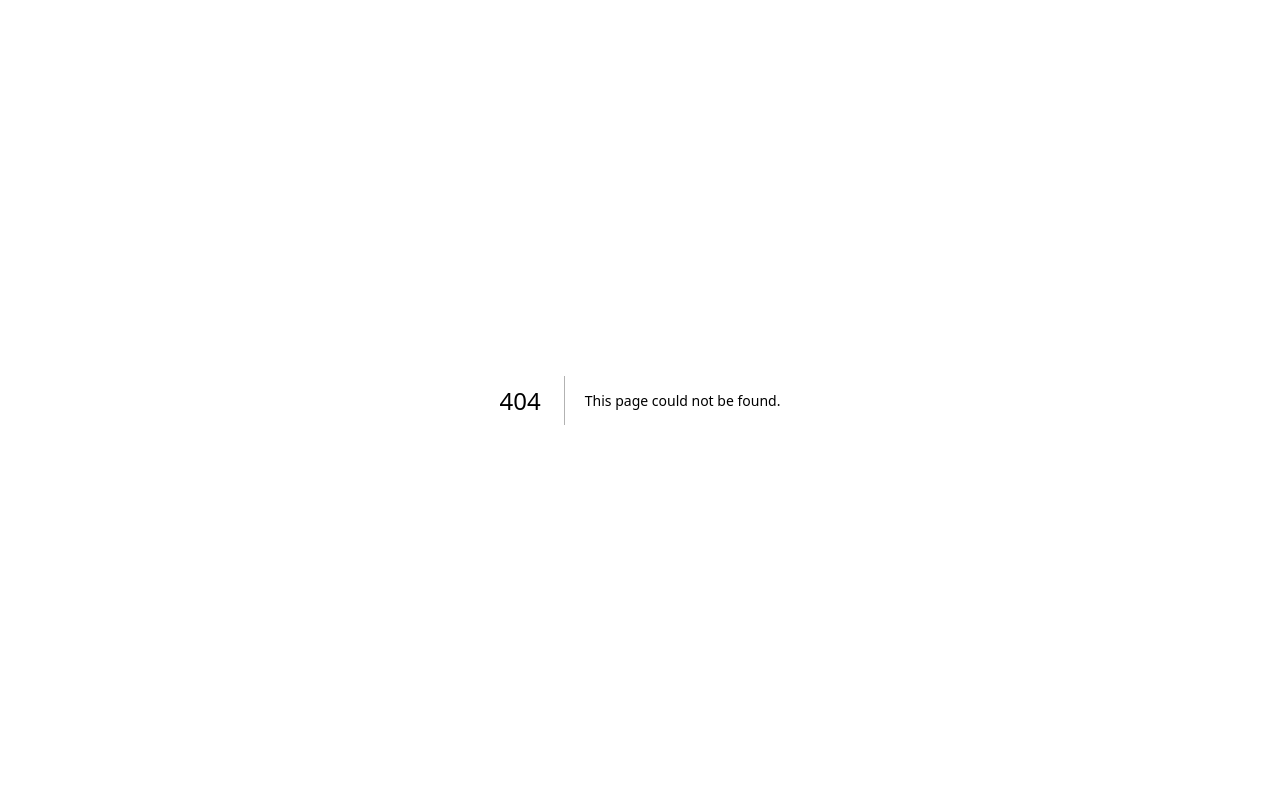
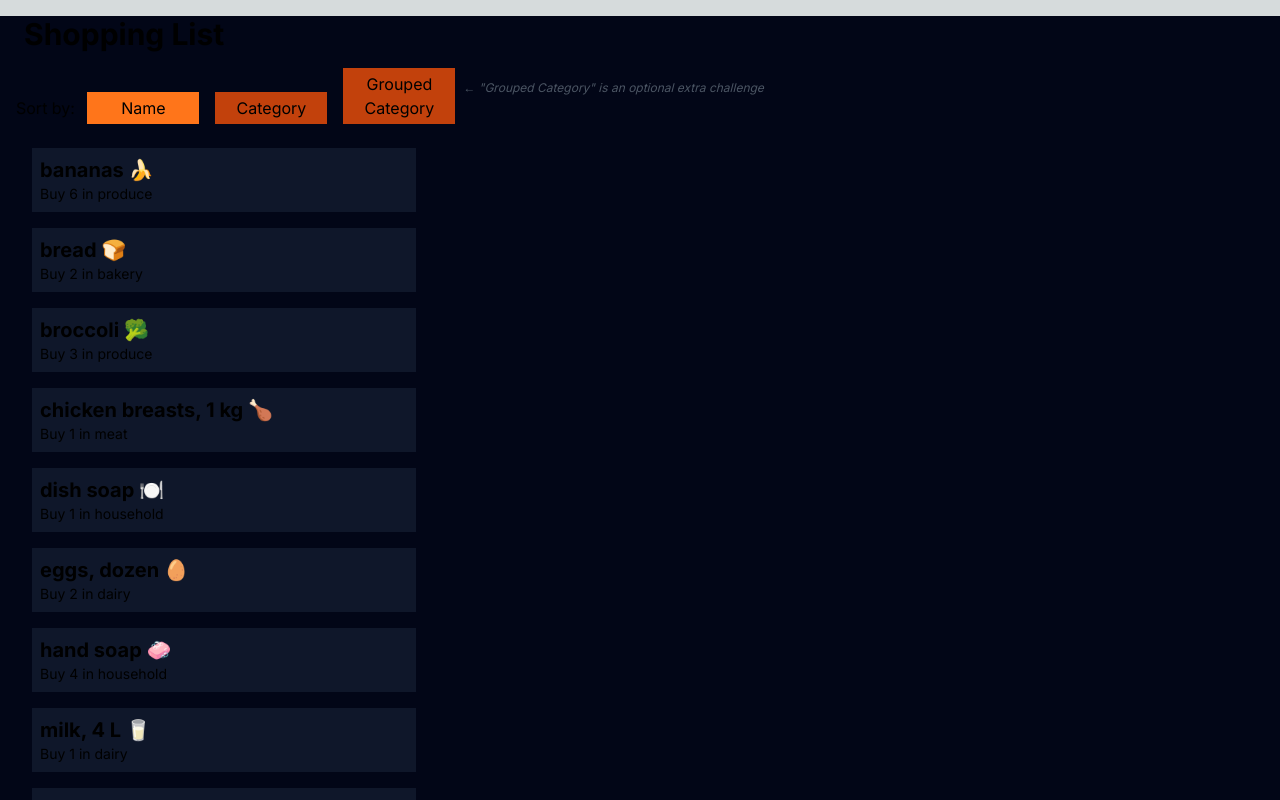
Before and after one commit to Jhmrxclmnt/cprg306-assignments, a Next.js app: page /week-5 in a window 1280 px wide. Before the commit this address had no page. Shown: the top 800 px of the page. Built offline with nearby package versions, Linux system fonts and the light colour scheme.

Commit message:
Final Solution Code
Week5-Assignment

```diff
--- a/app/page.js
+++ b/app/page.js
@@ -13,6 +13,9 @@ export default function Header(){
         <li>
         <Link href="week-4">Week4</Link>
         </li>
+        <li>
+        <Link href="week-5">Week5</Link>
+        </li>
       </ul>
     </main>
   );
--- /dev/null
+++ b/app/week-5/item-list.js
@@ -0,0 +1,83 @@
+"use client";
+import React, { useState } from "react";
+import Item from "./item";
+import items from "./items.json";
+
+const categoryOrder = [
+  "Bakery",
+  "Canned Goods",
+  "Dairy",
+  "Dry Goods",
+  "Household",
+  "Meat",
+  "Produce"
+];
+
+export default function ItemList() {
+  const [sortBy, setSortBy] = useState("name");
+
+  const sortedItems = items.slice().sort((a, b) => {
+    if (sortBy === "name") {
+      return a.name.localeCompare(b.name);
+    } else if (sortBy === "category") {
+      return a.category.localeCompare(b.category);
+    } else if (sortBy === "groupedCategory") {
+      const categoryIndexA = categoryOrder.indexOf(a.category);
+      const categoryIndexB = categoryOrder.indexOf(b.category);
+      if (categoryIndexA === categoryIndexB) {
+        return a.name.localeCompare(b.name);
+      }
+      return categoryIndexA - categoryIndexB;
+    }
+    return 0;
+  });
+
+  return (
+    <main>
+      <div>
+        <label class="sort">Sort by: </label>
+        <button className="bg-orange-700 p-1 m-2 w-28" onClick={() => setSortBy("name")} style={{ backgroundColor: sortBy === "name" ? "#ff751a" : "" }}>Name</button>
+        <button className="bg-orange-700 p-1 m-2 w-28" onClick={() => setSortBy("category")} style={{ backgroundColor: sortBy === "category" ? "#ff751a" : "" }}>Category</button>
+        <button className="bg-orange-700 p-1 m-2 w-28" onClick={() => setSortBy("groupedCategory")} style={{ backgroundColor: sortBy === "groupedCategory" ? "#ff751a" : "" }}>Grouped Category</button>
+        <label className="absolute top-20 left-240 text-gray-600 text-xs italic" htmlFor="group-category">← "Grouped Category" is an optional extra challenge</label>
+      </div>
+
+      <div>
+        {sortBy === "groupedCategory" ? (
+          categoryOrder.map(category => (
+            <div key={category}>
+              <h3 className="capitalize text-xl">{category}</h3>
+              {sortedItems
+                .filter(item => item.category.toLowerCase() === category.toLowerCase())
+                .map((item) => (
+                  <div key={item.id} className="p-2 m-4 bg-slate-900 max-w-sm">
+                    <Item
+                      key={item.id}
+                      name={item.name}
+                      quantity={item.quantity}
+                      category={item.category}
+                      groupedCategory={item.category}
+                    />
+                  </div>
+                ))}
+            </div>
+          ))
+        ) : (
+          <ul>
+            {sortedItems.map((item) => (
+              <li key={item.id} className="p-2 m-4 bg-slate-900 max-w-sm">
+                <Item
+                  key={item.id}
+                  name={item.name}
+                  quantity={item.quantity}
+                  category={item.category}
+                  groupedCategory={item.category}
+                />
+              </li>
+            ))}
+          </ul>
+        )}
+      </div>
+    </main>
+  );
+}
--- /dev/null
+++ b/app/week-5/item.js
@@ -0,0 +1,9 @@
+export default function Item(props){
+    return(
+        <div>
+
+            <h2 className="text-xl font-bold">{props.name}</h2>
+            <p className="text-sm">Buy {props.quantity} in {props.category}</p>
+        </div>
+    )
+}
--- /dev/null
+++ b/app/week-5/items.json
@@ -0,0 +1,74 @@
+[
+  {
+    "id": "1h2GJKH12gkHG31h1H",
+    "name": "milk, 4 L 🥛",
+    "quantity": 1,
+    "category": "dairy"
+  },
+  {
+    "id": "2KJH3k2j3H1k2J3K1H",
+    "name": "bread 🍞",
+    "quantity": 2,
+    "category": "bakery"
+  },
+  {
+    "id": "3h2KJH3k2j3H1k2J3",
+    "name": "eggs, dozen 🥚",
+    "quantity": 2,
+    "category": "dairy"
+  },
+  {
+    "id": "4k2J3K1H2GJKH12gk",
+    "name": "bananas 🍌",
+    "quantity": 6,
+    "category": "produce"
+  },
+  {
+    "id": "5H1h1H2KJH3k2j3H",
+    "name": "broccoli 🥦",
+    "quantity": 3,
+    "category": "produce"
+  },
+  {
+    "id": "6H1k2J3K1H2GJKH1",
+    "name": "chicken breasts, 1 kg 🍗",
+    "quantity": 1,
+    "category": "meat"
+  },
+  {
+    "id": "7gkHG31h1H2KJH3k",
+    "name": "pasta sauce 🍝",
+    "quantity": 3,
+    "category": "canned goods"
+  },
+  {
+    "id": "8j3H1k2J3K1H2GJK",
+    "name": "spaghetti, 454 g 🍝",
+    "quantity": 2,
+    "category": "dry goods"
+  },
+  {
+    "id": "9H12gkHG31h1H2KJ",
+    "name": "toilet paper, 12 pack 🧻",
+    "quantity": 1,
+    "category": "household"
+  },
+  {
+    "id": "10H3k2j3H1k2J3K1",
+    "name": "paper towels, 6 pack",
+    "quantity": 1,
+    "category": "household"
+  },
+  {
+    "id": "11k2J3K1H2GJKH12",
+    "name": "dish soap 🍽️",
+    "quantity": 1,
+    "category": "household"
+  },
+  {
+    "id": "12GJKH12gkHG31h1",
+    "name": "hand soap 🧼",
+    "quantity": 4,
+    "category": "household"
+  }
+]
--- /dev/null
+++ b/app/week-5/page.js
@@ -0,0 +1,11 @@
+import ItemList from "./item-list";
+export default function Page(){
+    return(
+        <main className="bg-slate-950">
+            <div class="m-4">
+            <h2 className="text-3xl font-bold m-2">Shopping List</h2>
+            <ItemList />
+            </div>
+        </main>
+    );
+}
```
